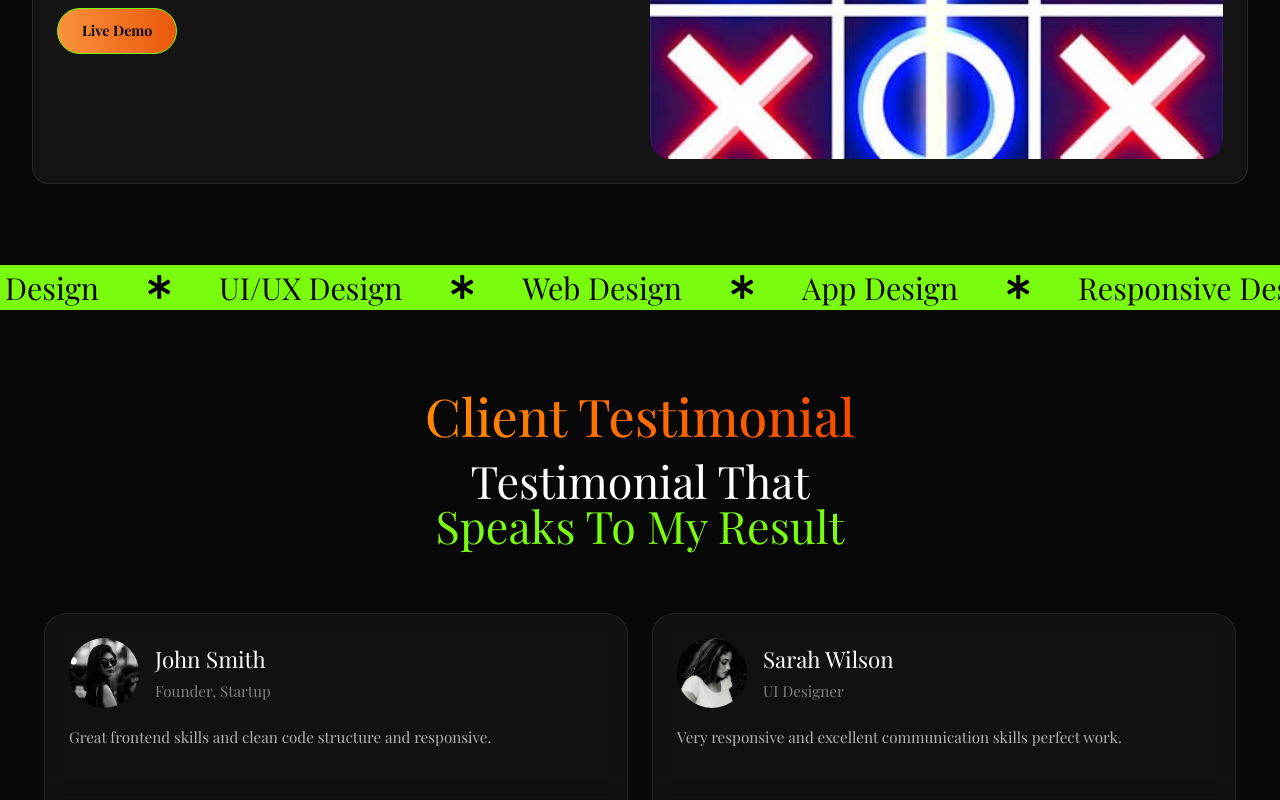
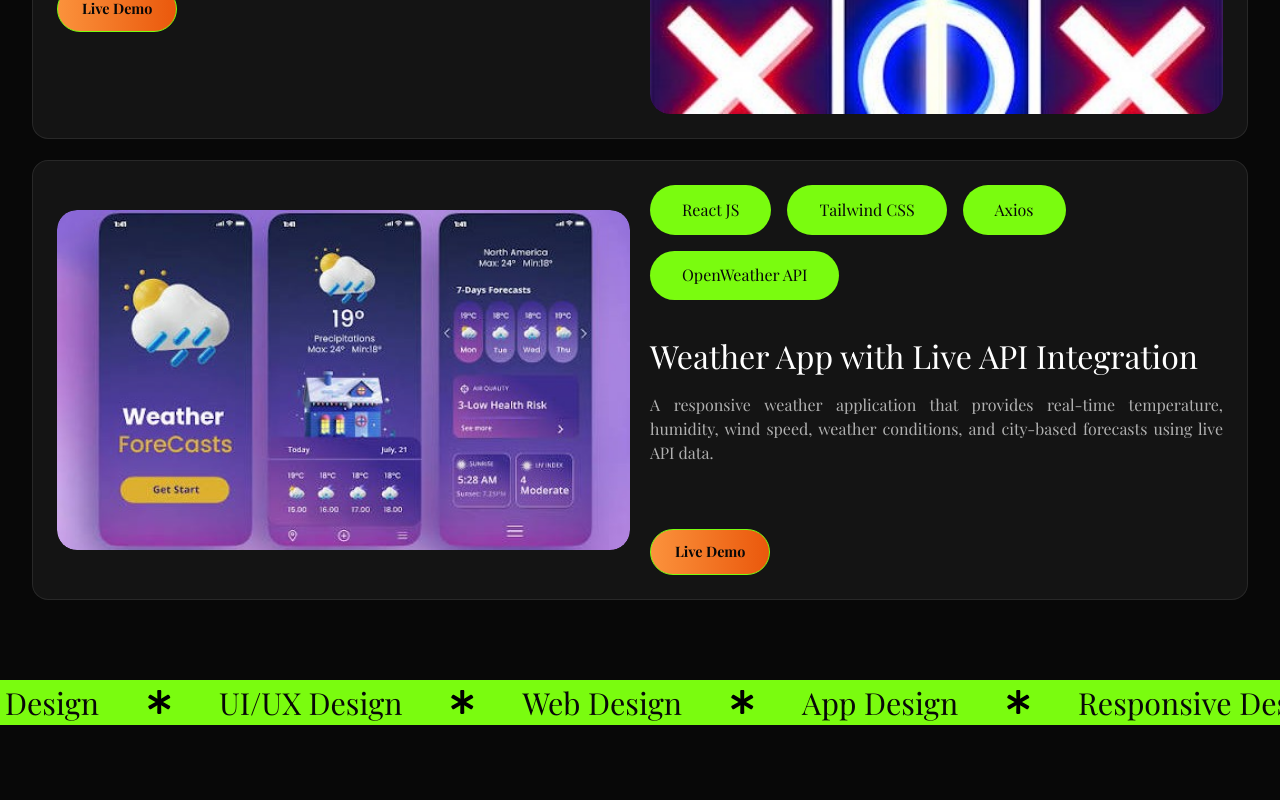
Before and after one commit to prince2425/Portfolio-Web, a React (Vite) app: page / in a window 1280 px wide. Shown: the part 6895-7695 px from the top of the page. Built offline with nearby package versions, Linux system fonts and the light colour scheme; a web font is replaced by a local one.

Commit message:
Updated project

```diff
--- a/src/components/Projects/Projects.jsx
+++ b/src/components/Projects/Projects.jsx
@@ -7,6 +7,7 @@ import Project5 from "../../assets/project5.png";
 import Project6 from "../../assets/project6.jpg";
 import Project7 from "../../assets/project7.png";
 import Project8 from "../../assets/project8.jpeg";
+import Project9 from "../../assets/project9.jpeg";
 
 import "./Projects.css";
 
@@ -77,8 +78,17 @@ const projectsData = [
   description:
     "A modern Tic Tac Toe game with turn-based gameplay, winning line animation, responsive UI, and game reset functionality.",
   image: Project8,
-  liveLink: "https://your-tictactoe-link.vercel.app/",
+  liveLink: "https://tic-tac-two-nu.vercel.app/",
   tech: ["React JS", "CSS3"],
+},
+{
+  id: 9,
+  title: "Weather  App with Live API Integration",
+  description:
+    "A responsive weather application that provides real-time temperature, humidity, wind speed, weather conditions, and city-based forecasts using live API data.",
+  image: Project9,
+  liveLink: "https://weather-app-gamma-three-59.vercel.app/",
+  tech: ["React JS", "Tailwind CSS", "Axios", "OpenWeather API"],
 },
 ];
 
```
Also changed, not shown: src/assets/project8.jpeg, src/assets/project9.jpeg (added).
